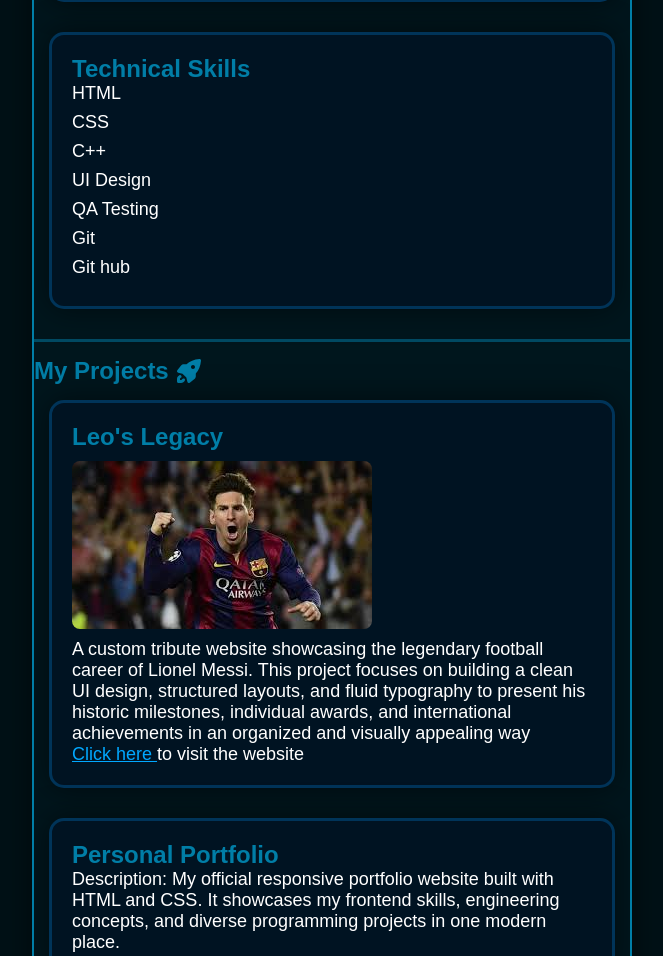
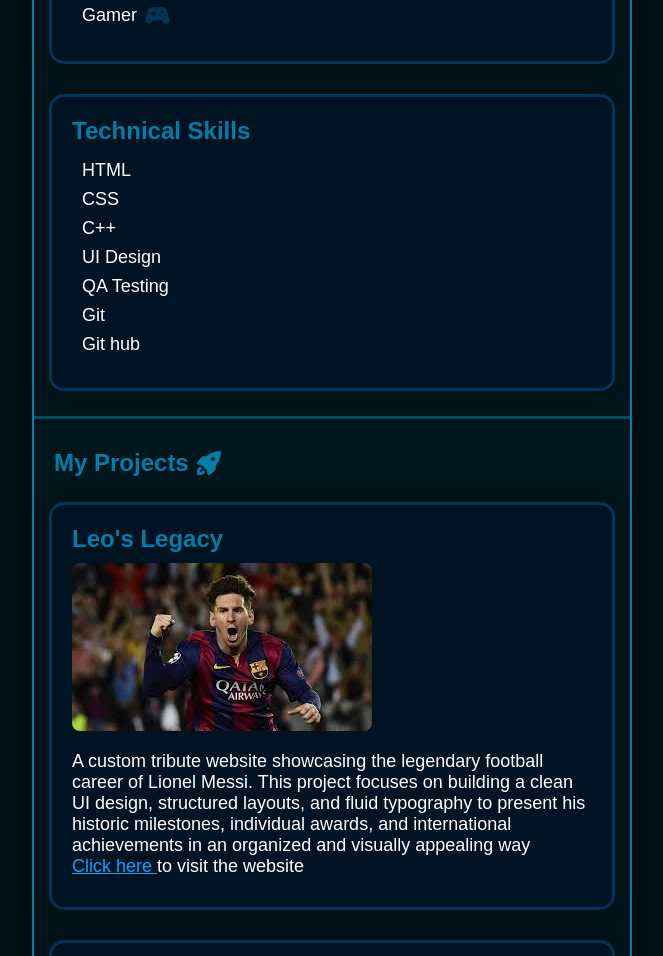
Before and after one commit to Zyad-Zoz-133/My-Portfolio, a plain HTML site: page index.html in a window 1280 px wide. Shown: the part 626-1582 px from the top of the page, without its empty margins (308-971 px from the left). Drawn offline with Linux system fonts and the light colour scheme.

Commit message:
صلحت بعض التنسيقات ف ال css

```diff
--- a/style.css
+++ b/style.css
@@ -40,6 +40,7 @@ body {
       justify-content: space-between;
       flex-wrap: wrap;
       gap: 15px;
+      margin-top: 12px;
 }
 
 header {
@@ -49,6 +50,7 @@ header {
       justify-content: space-between;
       flex-wrap: wrap;
       gap: 15px;
+      margin: 0 15px;
 }
 
 header p {
@@ -104,7 +106,7 @@ header .title:hover,
 hr {
       border: none;
       border-top: 3px solid var(--titles);
-      margin: 15px 0;
+      margin: 10px 0;
       width: 100%;
       opacity: 0.5;
 }
@@ -132,6 +134,9 @@ hr {
       color: var(--text);
       list-style: none;
       font-size: large;
+      padding: 10px;
+      padding-bottom: 5px;
+      padding-top: 15px;
 }
 
 .lists li {
@@ -162,6 +167,11 @@ hr {
       gap: 8px;
 }
 
+.ps-title{
+      padding: 20px;
+      padding-bottom: 10px;
+}
+
 .flag-icon {
       width: 24px;
       height: 24px;
@@ -184,7 +194,11 @@ hr {
 }
 
 .card .title {
-      margin-bottom: 10px;
+      margin-bottom: 15px;
+}
+
+.card p{
+      padding: 10px 0px;
 }
 
 .messi {
```
